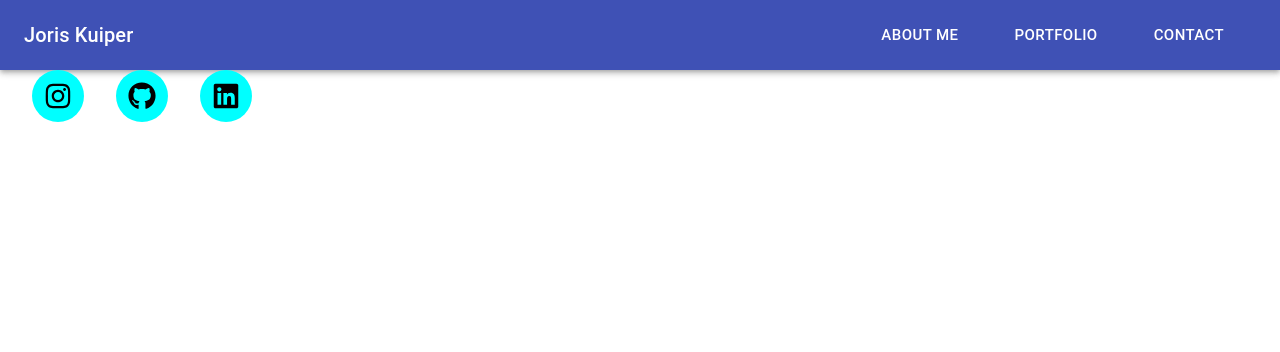
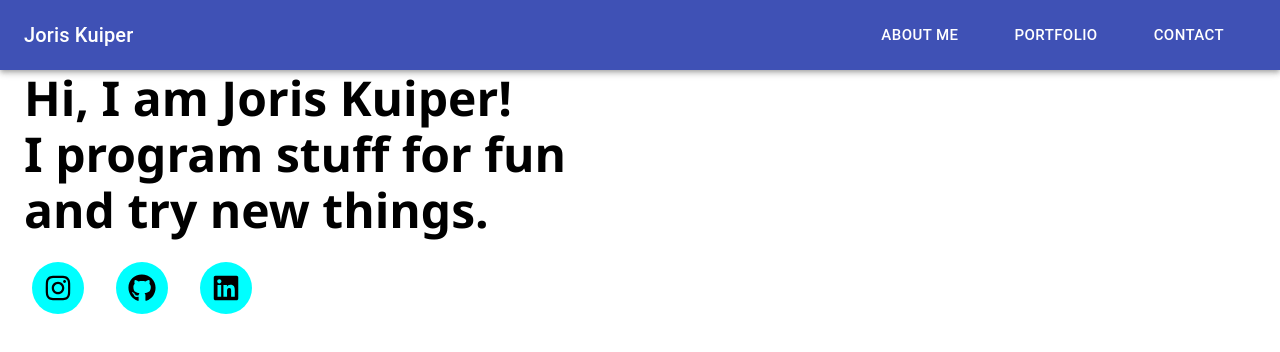
Before and after one commit to kasteelharry/Juno, a React (Create React App) app in the folder juno-client/: page / in a window 1280 px wide. Shown: the top 352 px of the page. Built offline with nearby package versions, Linux system fonts and the light colour scheme.

Commit message:
Added welcome message

```diff
--- a/juno-client/src/App/LandingPage/LandingPage.tsx
+++ b/juno-client/src/App/LandingPage/LandingPage.tsx
@@ -1,4 +1,4 @@
-import { Box } from '@mui/material';
+import { Box, Typography } from '@mui/material';
 import SocialButtons from '../Components/SocialButtons';
 import "./LandingPage.scss"
 
@@ -9,9 +9,22 @@ function LandingPage() {
 
     return (
         <Box className='LandingPage'>
-
-            <SocialButtons/>
-
+            <Box className='TitleAndLinks'>
+                <Typography
+                            variant="h3"
+                            noWrap
+                            fontWeight='bold'
+                            component="div"
+                            sx={{ml:3, mr: 2, paddingBottom:3,
+                                display: { xs: 'none', md: 'flex' }, fontFamily:"Segoe UI"}}
+                        >
+                            Hi, I am Joris Kuiper! <br/>
+                            I program stuff for fun<br/>
+                            and try new things. <br/>
+                </Typography>
+                <SocialButtons/>
+            </Box>
+            {/* TODO Add circular photo to the right of the box that is above this in the code. */}
         </Box>
     );
 }
```
